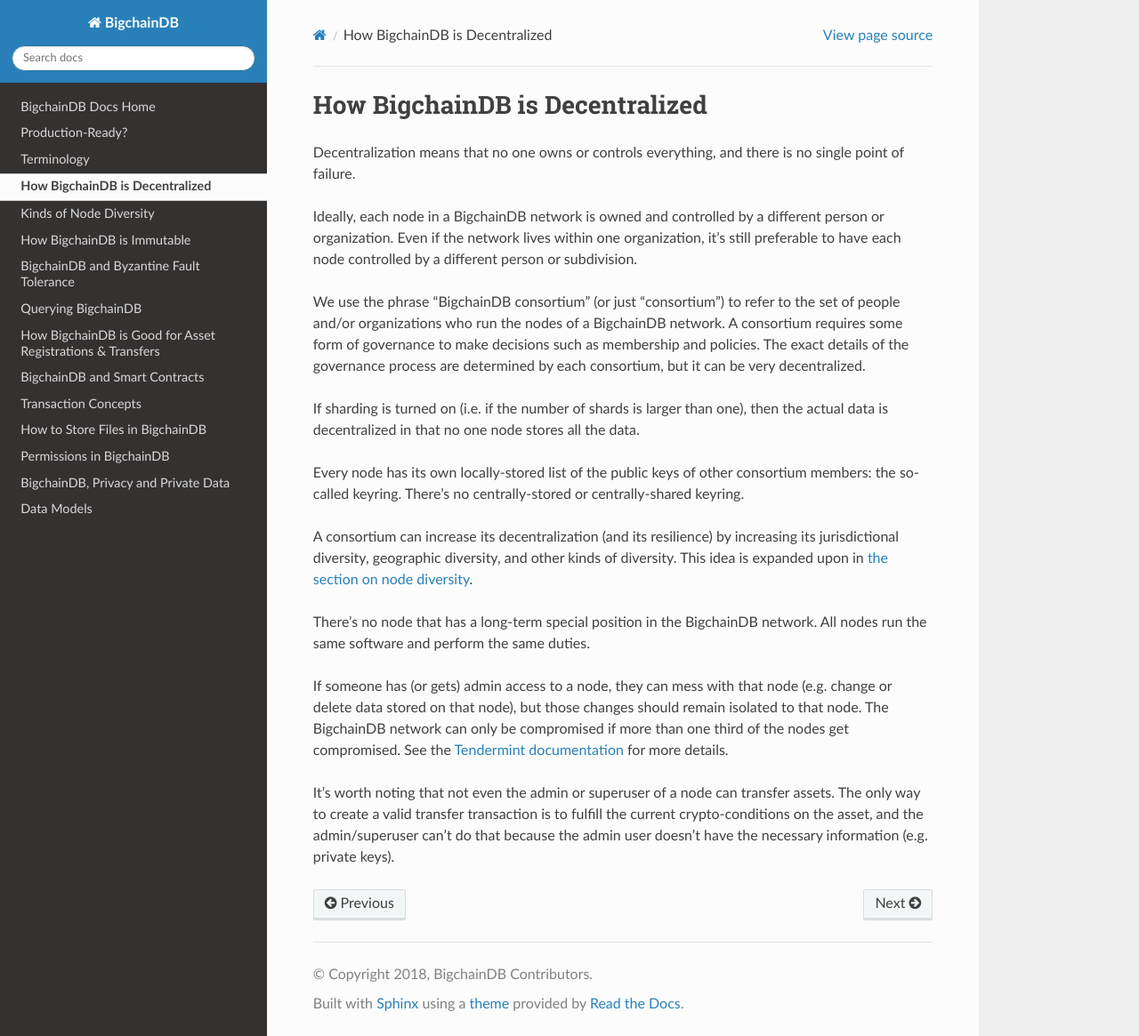
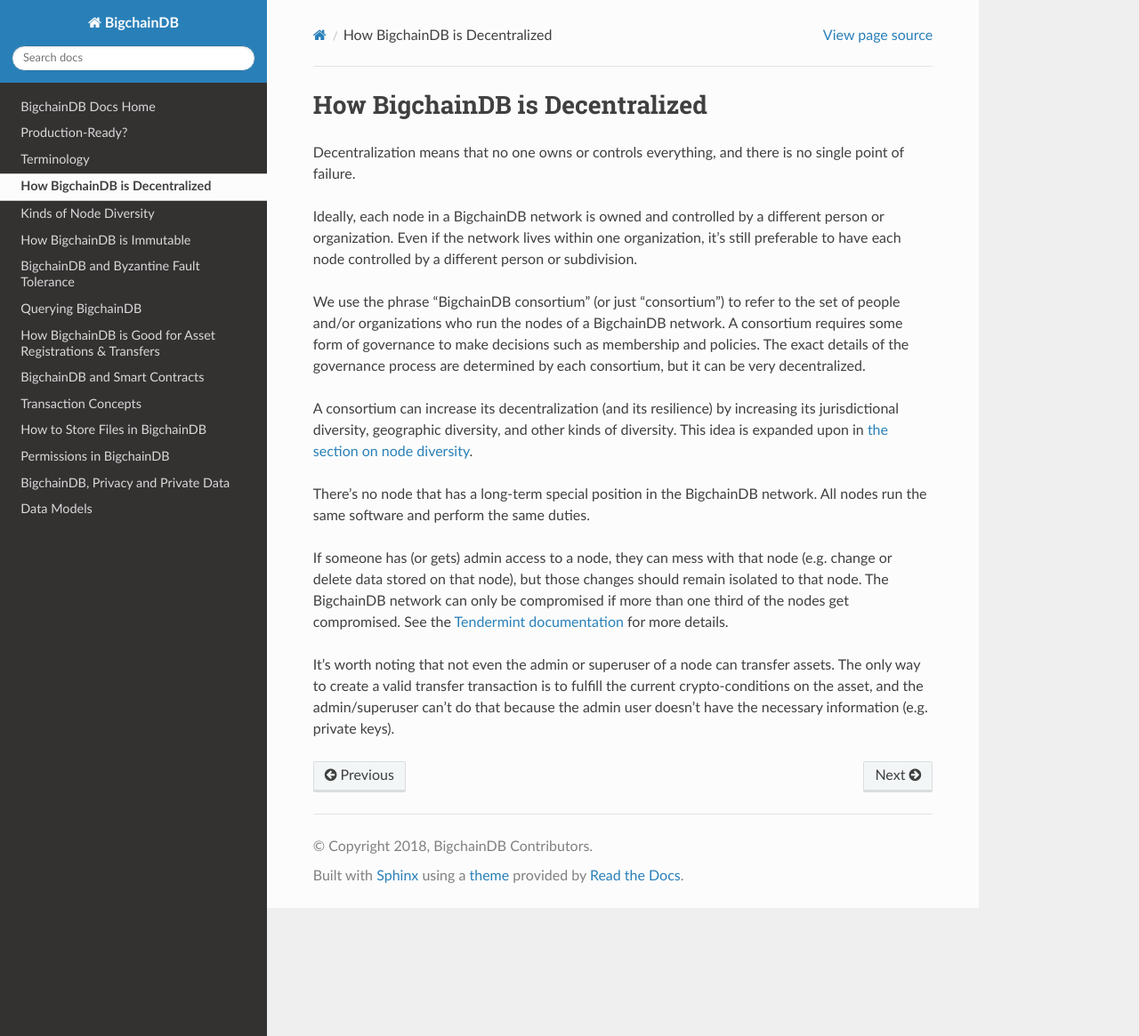
Before and after one commit to thematerials-network/bigchaindb-node, a Sphinx documentation site: the page built from bigchaindb/docs/root/source/decentralized.md, in a window 1280 px wide and 1165 px high. Shown: the whole window at 89% size. Built offline with Sphinx 7.4.7 and the Read the Docs theme 2.0.0, drawn with Linux system fonts in a browser that asks for light colours.

Commit message:
Problem: Root docs page about decentralization has two incorrect sentences (#2505)
Solution: Delete them

```diff
--- a/bigchaindb/docs/root/source/decentralized.md
+++ b/bigchaindb/docs/root/source/decentralized.md
@@ -12,10 +12,6 @@ Ideally, each node in a BigchainDB network is owned and controlled by a differen
 
 We use the phrase "BigchainDB consortium" (or just "consortium") to refer to the set of people and/or organizations who run the nodes of a BigchainDB network. A consortium requires some form of governance to make decisions such as membership and policies. The exact details of the governance process are determined by each consortium, but it can be very decentralized.
 
-If sharding is turned on (i.e. if the number of shards is larger than one), then the actual data is decentralized in that no one node stores all the data.
-
-Every node has its own locally-stored list of the public keys of other consortium members: the so-called keyring. There's no centrally-stored or centrally-shared keyring.
-
 A consortium can increase its decentralization (and its resilience) by increasing its jurisdictional diversity, geographic diversity, and other kinds of diversity. This idea is expanded upon in [the section on node diversity](diversity.html).
 
 There’s no node that has a long-term special position in the BigchainDB network. All nodes run the same software and perform the same duties.
```
